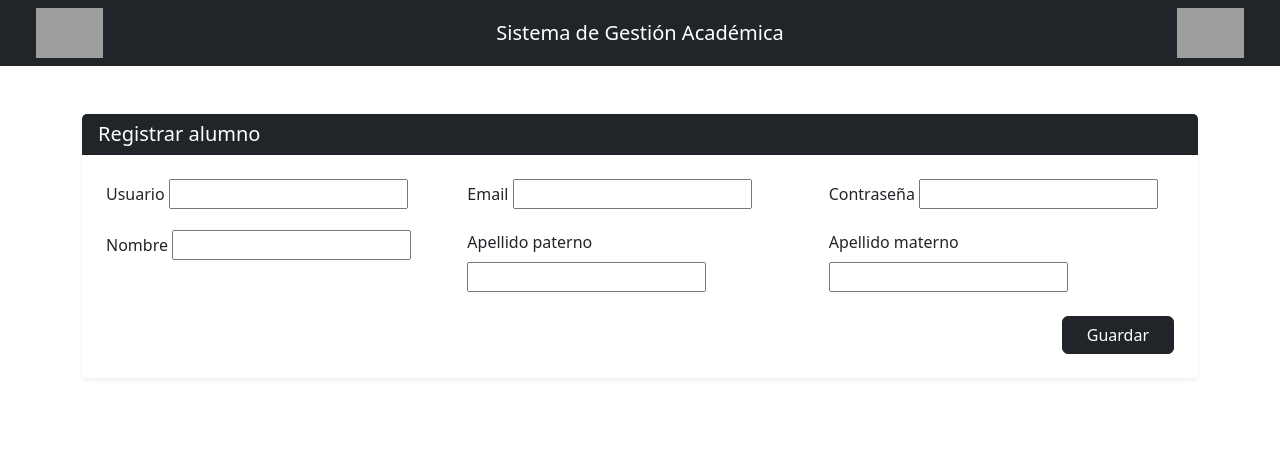
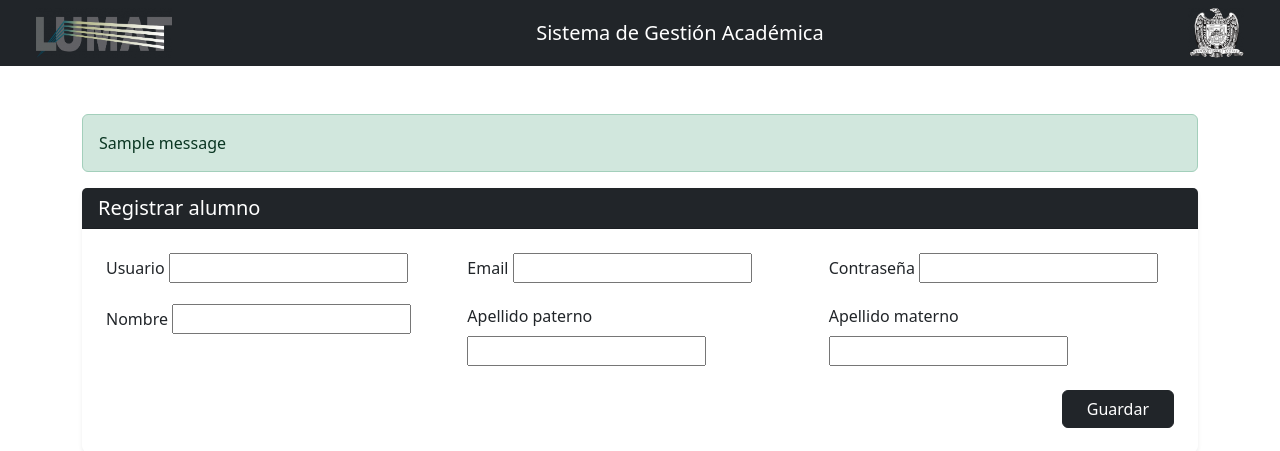
Before and after one commit to DiegoR0928/lumat_tutorias, a Django app: page /registro/ in a window 1280 px wide. Shown: the top 451 px of the page. Run offline with Django 5.2, Linux system fonts and the light colour scheme; tables that the repository leaves empty hold one stand-in row (values such as "Sample post"); one stand-in notice (Sample message) is shown; grey boxes are pictures that could not be loaded.

Commit message:
FIX: Funciona la carpeta static para poder agregar fotos

```diff
--- a/app/lumat_tutorias/lumat_app/templates/partials/header.html
+++ b/app/lumat_tutorias/lumat_app/templates/partials/header.html
@@ -6,7 +6,7 @@
 
         <!-- Escudo izquierdo -->
         <div class="d-flex align-items-center">
-            <img src="{% static 'img/escudo_izq.png' %}" alt="Escudo izquierdo" height="50">
+            <img src="{% static 'logos/lumat.png' %}" alt="Escudo izquierdo" height="50">
         </div>
 
         <!-- Texto centrado -->
@@ -17,7 +17,7 @@
         <!-- Escudo derecho + logout -->
         <div class="d-flex align-items-center gap-3">
 
-            <img src="{% static 'img/escudo_der.png' %}" alt="Escudo derecho" height="50">
+            <img src="{% static 'logos/uaz.png' %}" alt="Escudo derecho" height="50">
 
             {% if user.is_authenticated %}
             <form method="POST" action="{% url 'lumat_app:logout' %}">
--- a/app/lumat_tutorias/lumat_app/templates/registro.html
+++ b/app/lumat_tutorias/lumat_app/templates/registro.html
@@ -1,8 +1,18 @@
 {% extends 'base.html' %}
+{% load static %}
 
 {% block content %}
 
 <div class="container mt-5">
+
+    {% if messages %}
+        {% for message in messages %}
+            <div class="alert alert-success">
+                {{ message }}
+            </div>
+        {% endfor %}
+    {% endif %}
+
     <div class="card shadow-sm border-0">
 
         <div class="card-header bg-dark text-white">
@@ -19,45 +29,62 @@
                     <div class="col-md-4">
                         <label class="form-label">Usuario</label>
                         {{ user_form.username }}
-                        <div class="text-danger small">{{ user_form.username.errors }}</div>
+                        <div class="text-danger small">
+                            {{ user_form.username.errors }}
+                        </div>
                     </div>
 
                     <div class="col-md-4">
                         <label class="form-label">Email</label>
                         {{ user_form.email }}
-                        <div class="text-danger small">{{ user_form.email.errors }}</div>
+                        <div class="text-danger small">
+                            {{ user_form.email.errors }}
+                        </div>
                     </div>
 
                     <div class="col-md-4">
                         <label class="form-label">Contraseña</label>
                         {{ user_form.password }}
-                        <div class="text-danger small">{{ user_form.password.errors }}</div>
+                        <div class="text-danger small">
+                            {{ user_form.password.errors }}
+                        </div>
                     </div>
 
                     <!-- Alumno -->
                     <div class="col-md-4">
                         <label class="form-label">Nombre</label>
                         {{ alumno_form.nombre }}
-                        <div class="text-danger small">{{ alumno_form.nombre.errors }}</div>
+                        <div class="text-danger small">
+                            {{ alumno_form.nombre.errors }}
+                        </div>
                     </div>
 
                     <div class="col-md-4">
-                        <label class="form-label">Apellido paterno</label>
+                        <label class="form-label">
+                            Apellido paterno
+                        </label>
                         {{ alumno_form.apellido_paterno }}
-                        <div class="text-danger small">{{ alumno_form.apellido_paterno.errors }}</div>
+                        <div class="text-danger small">
+                            {{ alumno_form.apellido_paterno.errors }}
+                        </div>
                     </div>
 
                     <div class="col-md-4">
-                        <label class="form-label">Apellido materno</label>
+                        <label class="form-label">
+                            Apellido materno
+                        </label>
                         {{ alumno_form.apellido_materno }}
-                        <div class="text-danger small">{{ alumno_form.apellido_materno.errors }}</div>
+                        <div class="text-danger small">
+                            {{ alumno_form.apellido_materno.errors }}
+                        </div>
                     </div>
 
                 </div>
 
                 <!-- BOTÓN -->
                 <div class="d-flex justify-content-end mt-4">
-                    <button type="submit" class="btn btn-dark px-4">
+                    <button type="submit"
+                            class="btn btn-dark px-4">
                         Guardar
                     </button>
                 </div>
--- a/app/lumat_tutorias/lumat_app/views.py
+++ b/app/lumat_tutorias/lumat_app/views.py
@@ -4,7 +4,7 @@ from .forms import UserForm, AlumnoForm
 from django.contrib.auth.views import LoginView, LogoutView
 from django.contrib.auth.decorators import user_passes_test
 from django.http import HttpResponse
-
+from django.contrib import messages
 
 def registro(request):
     if request.method == 'POST':
@@ -22,6 +22,11 @@ def registro(request):
             alumno = alumno_form.save(commit=False)
             alumno.user = user
             alumno.save()
+
+            messages.success(
+                request,
+                "Alumno registrado con éxito"
+            )
 
             return redirect('lumat_app:registro')
     else:
--- a/app/lumat_tutorias/lumat_tutorias/settings.py
+++ b/app/lumat_tutorias/lumat_tutorias/settings.py
@@ -109,7 +109,7 @@ USE_TZ = True
 # Static files (CSS, JavaScript, Images)
 # https://docs.djangoproject.com/en/5.2/howto/static-files/
 
-STATIC_URL = 'static/'
+STATIC_URL = '/static/'
 
 # Default primary key field type
 # https://docs.djangoproject.com/en/5.2/ref/settings/#default-auto-field
```
Also changed, not shown: app/lumat_tutorias/lumat_app/static/logos/lumat.png (added), app/lumat_tutorias/lumat_app/static/logos/uaz.png (added).
